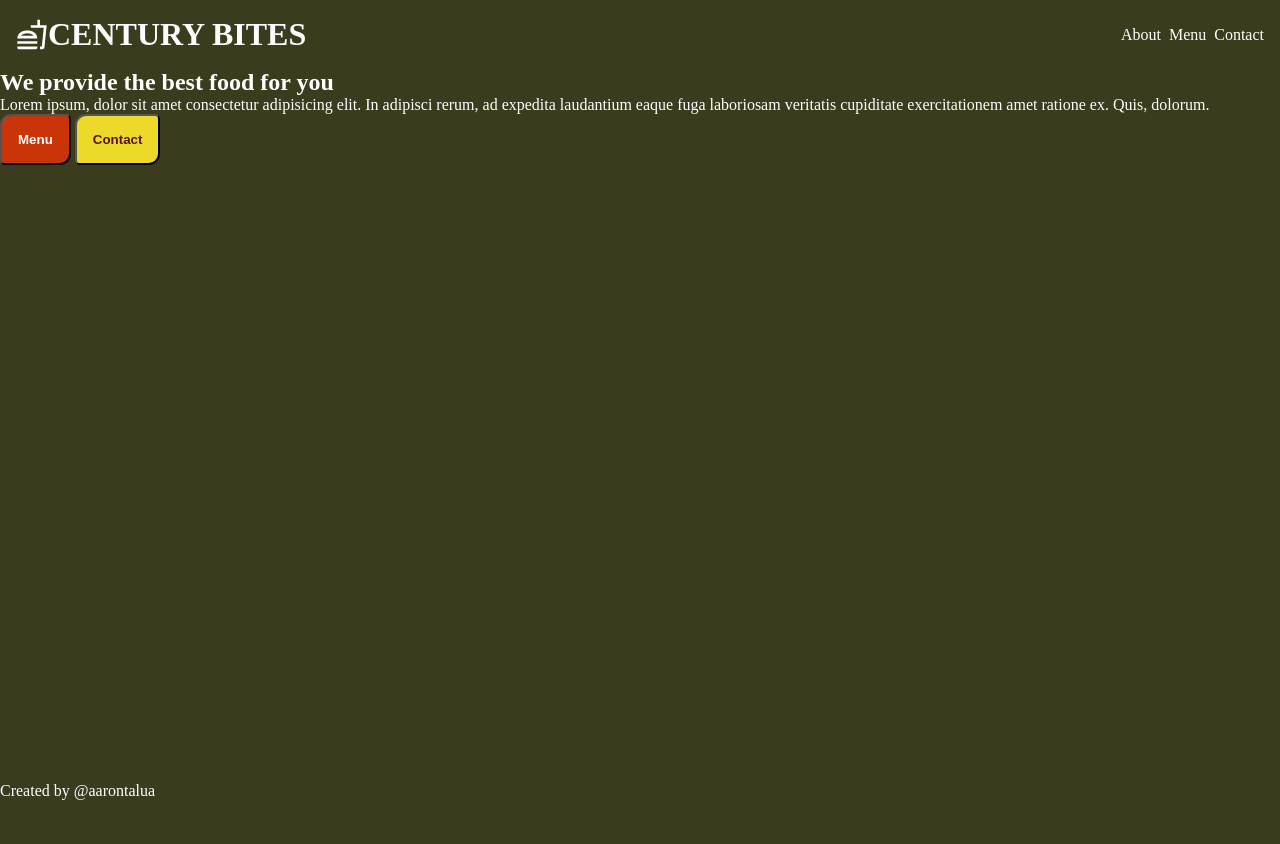
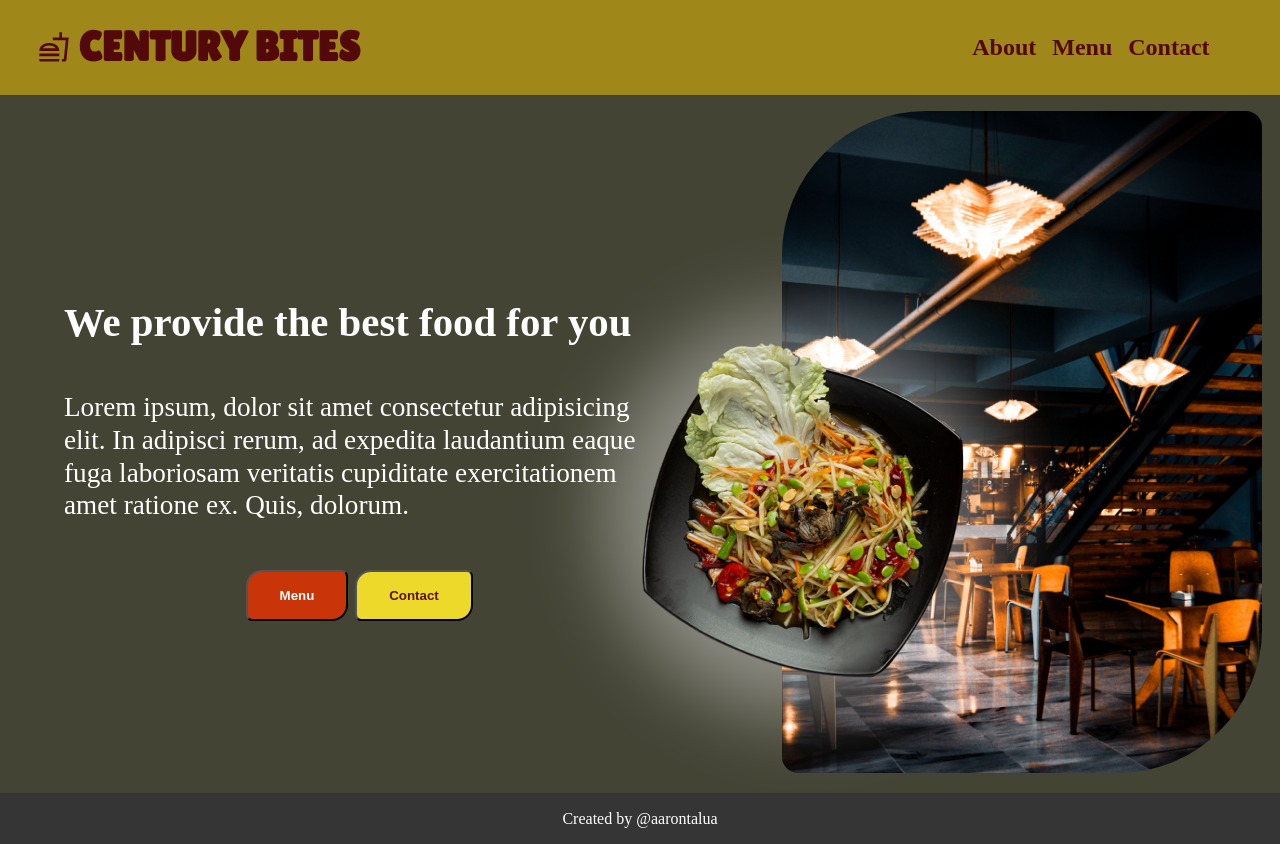
Before and after one commit to ron12z/restaurant, a website built with webpack: page dist/index.html in a window 1280 px wide. Before the commit the page ends 800 px from the top, so only its background shows below. Built offline with nearby package versions, Linux system fonts and the light colour scheme; a web font is replaced by a local one.

Commit message:
Finished landing page html css

```diff
--- a/dist/index.html
+++ b/dist/index.html
@@ -12,7 +12,12 @@
 		<div id="content">
 			<header>
 				<div class="logo">
-					<svg xmlns="http://www.w3.org/2000/svg" viewBox="0 0 24 24"><path fill="currentColor" d="M1 22C1 22.54 1.45 23 2 23H15C15.56 23 16 22.54 16 22V21H1V22M8.5 9C4.75 9 1 11 1 15H16C16 11 12.25 9 8.5 9M3.62 13C4.73 11.45 7.09 11 8.5 11S12.27 11.45 13.38 13H3.62M1 17H16V19H1V17M18 5V1H16V5H11L11.23 7H20.79L19.39 21H18V23H19.72C20.56 23 21.25 22.35 21.35 21.53L23 5H18Z" /></svg>
+					<svg xmlns="http://www.w3.org/2000/svg" viewBox="0 0 24 24">
+						<path
+							fill="currentColor"
+							d="M1 22C1 22.54 1.45 23 2 23H15C15.56 23 16 22.54 16 22V21H1V22M8.5 9C4.75 9 1 11 1 15H16C16 11 12.25 9 8.5 9M3.62 13C4.73 11.45 7.09 11 8.5 11S12.27 11.45 13.38 13H3.62M1 17H16V19H1V17M18 5V1H16V5H11L11.23 7H20.79L19.39 21H18V23H19.72C20.56 23 21.25 22.35 21.35 21.53L23 5H18Z"
+						/>
+					</svg>
 					<h1>CENTURY BITES</h1>
 				</div>
 				<nav class="primary-nav">
@@ -31,10 +36,20 @@
 						adipisci rerum, ad expedita laudantium eaque fuga laboriosam
 						veritatis cupiditate exercitationem amet ratione ex. Quis, dolorum.
 					</p>
-					<button class="menuBtn">Menu</button>
-					<button class="contactBtn">Contact</button>
+					<div class="intro-buttons">
+						<button class="menuBtn">Menu</button>
+						<button class="contactBtn">Contact</button>
+					</div>
 				</div>
-				<div class="intro-image"></div>
+				<div class="intro-image">
+					<div class="intro-image-container">
+						<img
+							src="../assets/images/pexels-volkan-vardar-3887985 1.png"
+							alt=""
+							class="main"
+						/>
+					</div>
+				</div>
 			</main>
 			<footer><p>Created by @aarontalua</p></footer>
 		</div>
--- a/dist/style.css
+++ b/dist/style.css
@@ -1,3 +1,5 @@
+@import url("https://fonts.googleapis.com/css2?family=Gentium+Book+Plus:wght@400;700&family=Libre+Baskerville:ital,wght@0,400;0,700;1,400&family=Lilita+One&family=Playfair:opsz,wght@5..1200,400;5..1200,700&family=Roboto+Slab:wght@400;600;700&display=swap");
+
 *,
 *::after,
 *::before {
@@ -10,33 +12,35 @@ ul {
 	list-style-type: none;
 }
 
-img,
 svg {
 	width: 2rem;
 }
 
+:root {
+	--ff-gentium: "Gentium Book Plus", serif;
+	--ff-basker: "Libre Baskerville", serif;
+	--ff-lilita: "Lilita One", cursive;
+	--ff-playfair: "Playfair", serif;
+	--ff-robotoslab: "Roboto Slab", serif;
 
-
-:root {
 	--fw-400: 400;
 	--fw-700: 700;
 	--fw-800: 800;
 	--fw-900: 900;
 
-	--radius-main: 0.7rem 0.3rem 0.7rem 0.3rem;
+	--radius-button: 1rem 0.4rem;
+	--radius-image: 9rem 1rem;
 	--radius-all: 0.7rem;
-
 
 	--font-color-main: rgb(255, 255, 255);
 	--font-color-dark: rgb(92, 18, 6);
-
+	--font-color-header: rgb(83, 9, 9);
 
 	--color-accent-400: rgb(236, 217, 42);
 	--color-accent-800: rgb(201, 53, 9);
+	--color-accent-2: rgb(160, 135, 25);
 
-
-
-	--color-primary-400: rgb(59, 59, 30);
+	--color-primary-400: rgb(68, 68, 53);
 }
 
 body {
@@ -46,9 +50,9 @@ body {
 
 /* Buttons */
 button {
-	padding: 1rem;
+	padding: 1rem 2rem;
 	background: var(--color-accent-400);
-	border-radius: var(--radius-main);
+	border-radius: var(--radius-button);
 	font-weight: var(--fw-700);
 }
 
@@ -58,7 +62,27 @@ button {
 }
 
 .contactBtn {
-	color: var(--font-color-dark)
+	color: var(--font-color-dark);
+}
+
+button,
+.logo,
+.primary-nav li {
+	cursor: pointer;
+}
+
+/* Main Typography */
+body {
+	font-family: var(--ff-gentium);
+	line-height: 1.2;
+
+	& .logo {
+		font-family: var(--ff-lilita);
+	}
+}
+
+.intro-text h2 {
+	line-height: 1;
 }
 
 /* Main Layout */
@@ -74,17 +98,101 @@ button {
 }
 
 header {
+	background: var(--color-accent-2);
 	display: flex;
 	justify-content: space-between;
 	align-items: center;
-	padding: 1rem;
+	padding: 1.4rem;
+	font-size: 1.3rem;
+	color: var(--font-color-header);
 
 	& .logo {
+		padding-left: 1rem;
 		display: flex;
+		gap: 0.5rem;
 	}
 }
 
 .primary-nav ul {
+	font-size: 1.5rem;
 	display: flex;
-	gap: 0.5rem;
+	gap: 1rem;
+	margin-right: 3rem;
+	font-weight: var(--fw-700);
 }
+
+main {
+	display: grid;
+	grid-template-columns: 55% 1fr;
+	padding: 1rem;
+	gap: 5rem;
+	margin-inline: auto;
+}
+
+.intro-text {
+	gap: 3rem;
+	display: flex;
+	flex-direction: column;
+	align-items: flex-start;
+	padding-top: 12rem;
+	padding-inline: 3rem;
+	font-size: 1.7em;
+
+	& p {
+		max-width: 50ch;
+		z-index: 2;
+	}
+}
+
+.intro-buttons {
+	align-self: center;
+}
+.intro-image {
+	display: flex;
+	justify-content: flex-start;
+	align-items: center;
+	position: relative;
+
+	& img {
+		width: 30rem;
+		position: relative;
+	}
+	& .main {
+		border-radius: var(--radius-image);
+	}
+}
+
+.intro-image-container {
+	width: fit-content;
+}
+
+.intro-image-container::before {
+	z-index: 1;
+	position: absolute;
+	display: block;
+	content: url("../assets/images/dish-2\ 1.png");
+	bottom: 5rem;
+	left: -10rem;
+	text-shadow: 10rem 10rem 10rem 10rem;
+}
+
+.intro-image-container::after {
+	--_size: 15rem;
+	content: "";
+	height: var(--_size);
+	width: var(--_size);
+	position: absolute;
+	bottom: 9rem;
+	left: -6rem;
+	box-shadow: 0 0 5rem 5rem;
+	opacity: 0.4;
+	border-radius: 50%;
+}
+
+footer {
+	display: flex;
+	justify-content: center;
+	align-items: center;
+	padding: 1rem;
+	background: rgb(53, 53, 53);
+}
```
